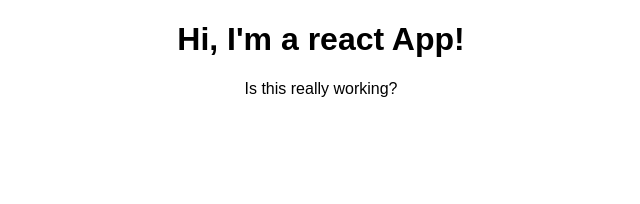
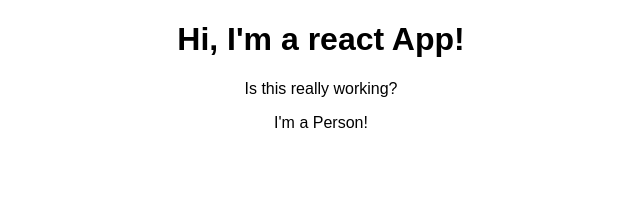
Before and after one commit to yadnyesh/max_react_redux, a React (Create React App) app in the folder react-complete-guide/: page / in a window 1280 px wide. Shown: the top 204 px of the page, without its empty margins (319-959 px from the left). Built offline with nearby package versions, Linux system fonts and the light colour scheme.

Commit message:
Render custom component - Person

```diff
--- a/react-complete-guide/src/App.js
+++ b/react-complete-guide/src/App.js
@@ -1,5 +1,6 @@
 import React, { Component } from 'react';
 import './App.css';
+import Person from './Person/Person'
 
 class App extends Component {
   render() {
@@ -7,6 +8,7 @@ class App extends Component {
       <div className="App">
         <h1>Hi, I'm a react App! </h1>
         <p> Is this really working? </p>
+        <Person />
       </div>
     );
     //return React.createElement('div', {className: 'App'}, React.createElement('h1', null, 'Hi, I\'m a React App!!!!'));
```
